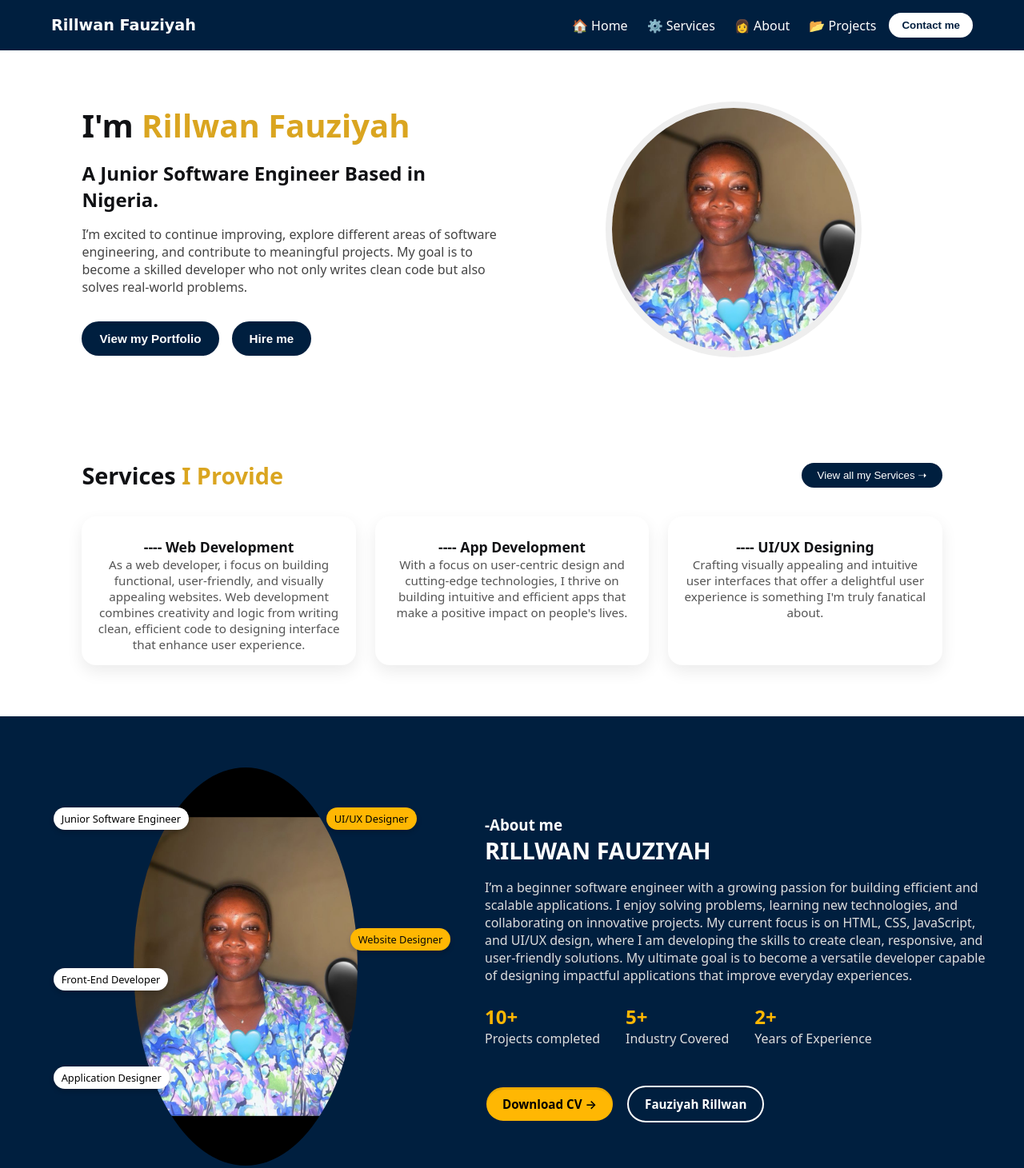
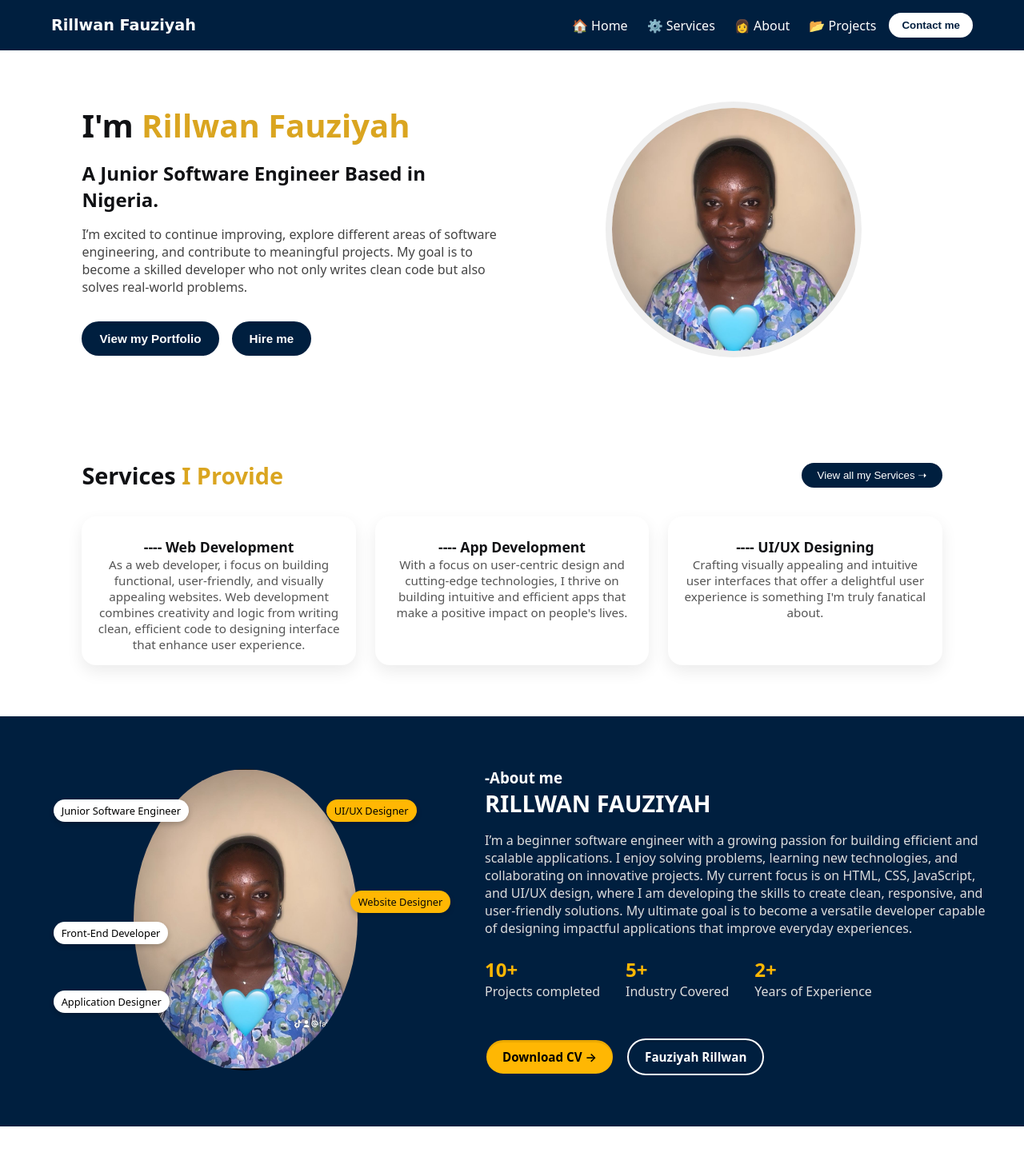
Before and after one commit to fauziyahril/My-portfolio, a plain HTML site: page index.html in a window 1280 px wide. Shown: the top 1461 px of the page at 80% size. Drawn offline with Linux system fonts and the light colour scheme.

Commit message:
Add files via upload

```diff
--- a/index.html
+++ b/index.html
@@ -40,7 +40,7 @@
         </div>
       </div>
       <div class="hero-image">
-        <img src="/mee.jpeg" alt="Rillwan Fauziyah" />
+        <img src="/me.jpeg" alt="Rillwan Fauziyah" />
       </div>
     </section>
 
@@ -83,7 +83,7 @@
       <div class="about-container">
         <!-- Left side: Image with role badges -->
         <div class="about-image">
-          <img src="/mee.jpeg" alt="Rillwan Fauziyah" />
+          <img src="/me.jpeg" alt="Rillwan Fauziyah" />
           <span class="badge mentor"> Junior Software Engineer</span>
           <span class="badge app">Front-End Developer</span>
           <span class="badge fullstack">Application Designer</span>
```
Also changed, not shown: me.jpeg (added).
